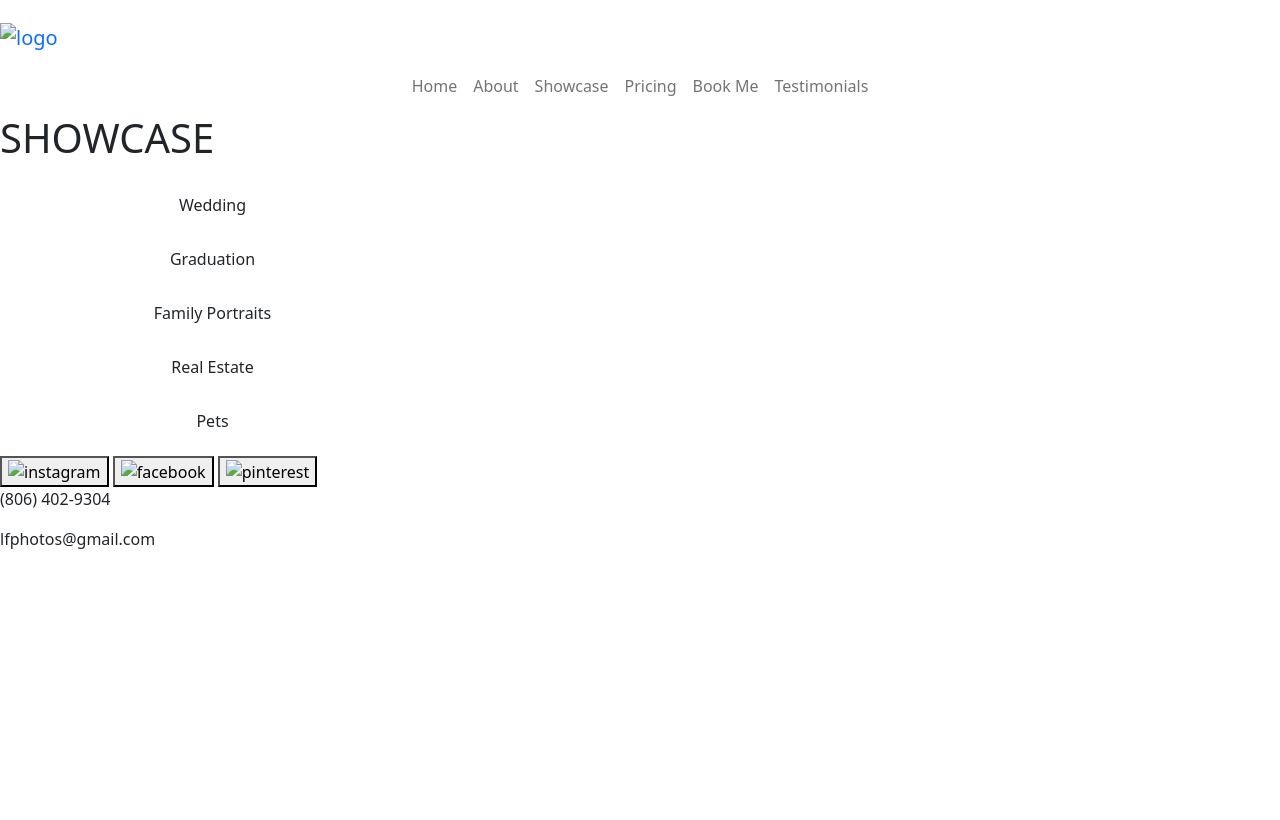
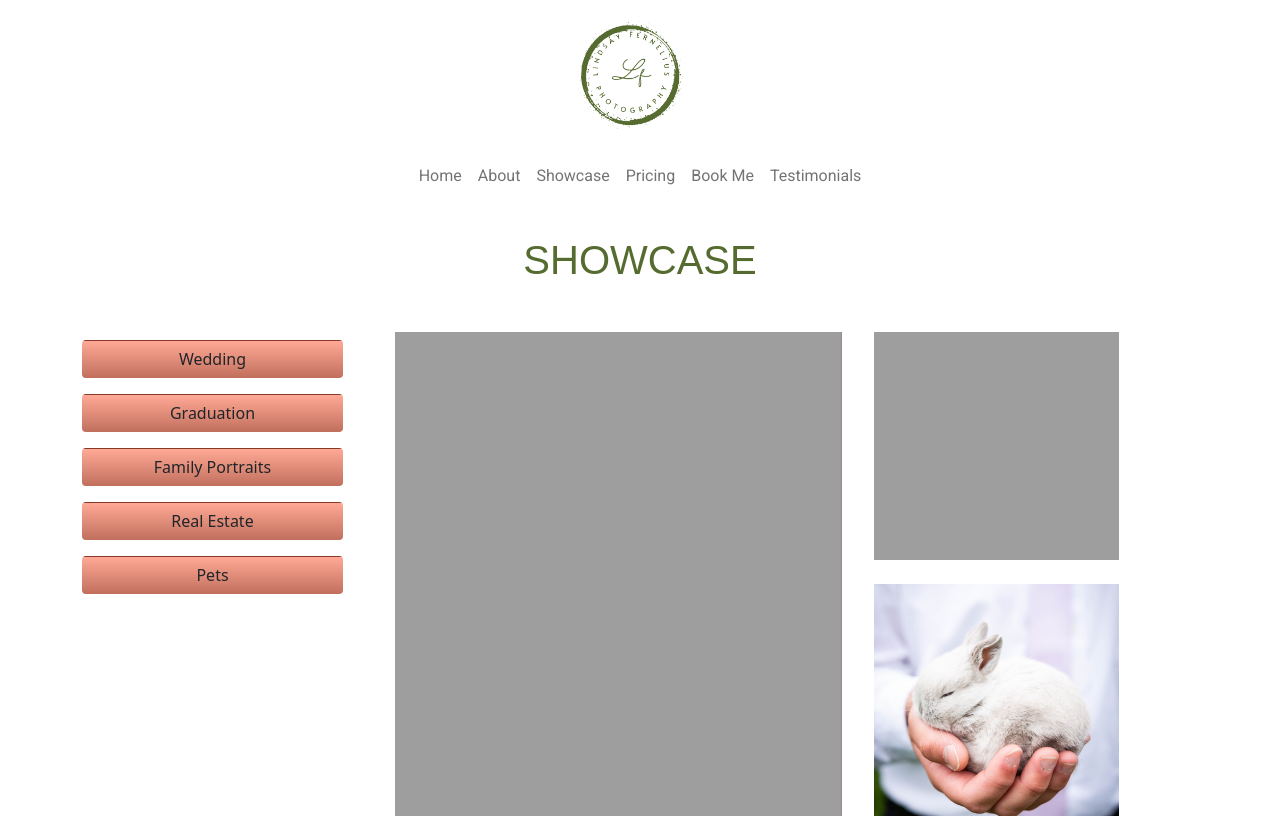
Before and after one commit to LindsayFern1/lfPhotography, a plain HTML site: page html/showcase_animals.html in a window 1280 px wide. Shown: the top 820 px of the page. Drawn offline with nearby package versions, Linux system fonts and the light colour scheme; the site is published under a folder, as on GitHub Pages, so addresses that start at the root find nothing; files whose address does not match are found by name; a web font is replaced by a local one.

Commit message:
change html

```diff
--- a/html/showcase_animals.html
+++ b/html/showcase_animals.html
@@ -5,7 +5,7 @@
   <title>Button and Image Showcase</title>
   <meta name="viewport" content="width=device-width, initial-scale=1">
   <link rel="stylesheet" href="https://maxcdn.bootstrapcdn.com/bootstrap/4.0.0/css/bootstrap.min.css">
-  <link rel="stylesheet" href="/css/showcase.css">
+  <link rel="stylesheet" href="../css/showcase.css">
   <!--Custom Fonts-->
   <link href="https://fonts.cdnfonts.com/css/space-mono" rel="stylesheet">
   <link href='https://fonts.googleapis.com/css?family=Roboto' rel='stylesheet'>
@@ -21,7 +21,7 @@
   <div class="row1 mx-auto">
     <p></p>
     <a class="navbar-brand" href="#">
-      <img class="logo" src="/images/logo.png" width="100" height="100" alt="logo">
+      <img class="logo" src="../images/logo.png" width="100" height="100" alt="logo">
     </a>
     <nav class="navbar navbar-expand-md navbar-light">
       <!-- Collapse button -->
@@ -108,14 +108,14 @@
       <div class="socialMedias">
         <button onclick='window.location.href="https://www.instagram.com/"''
                     class="social">
-                    <img src="/images/insta.png" alt = "instagram"/>
+                    <img src="../images/insta.png" alt = "instagram"/>
                 </button>
                 <button onclick=' window.location.href="https://www.facebook.com/"'' class="social">
-          <img src="/images/facebook.png" alt="facebook" />
+          <img src="../images/facebook.png" alt="facebook" />
         </button>
         <button onclick='window.location.href="https://www.pinterest.com/"''
                 class="social">
-                    <img src="/images/pinterest.png" alt = "pinterest"/>
+                    <img src="../images/pinterest.png" alt = "pinterest"/>
                 </button>
             </div>
             <div class="contacts">
```
Also changed, not shown: html/about.html (+1 -1 lines), html/bookme.html (+4 -4 lines), html/pricing.html (+4 -4 lines), html/showcase_graduation.html (+5 -5 lines), html/showcase_portraits.html (+5 -5 lines), html/showcase_realestate.html (+5 -5 lines), html/showcase_weddings.html (+5 -5 lines), html/testimonials.html (+4 -4 lines).
